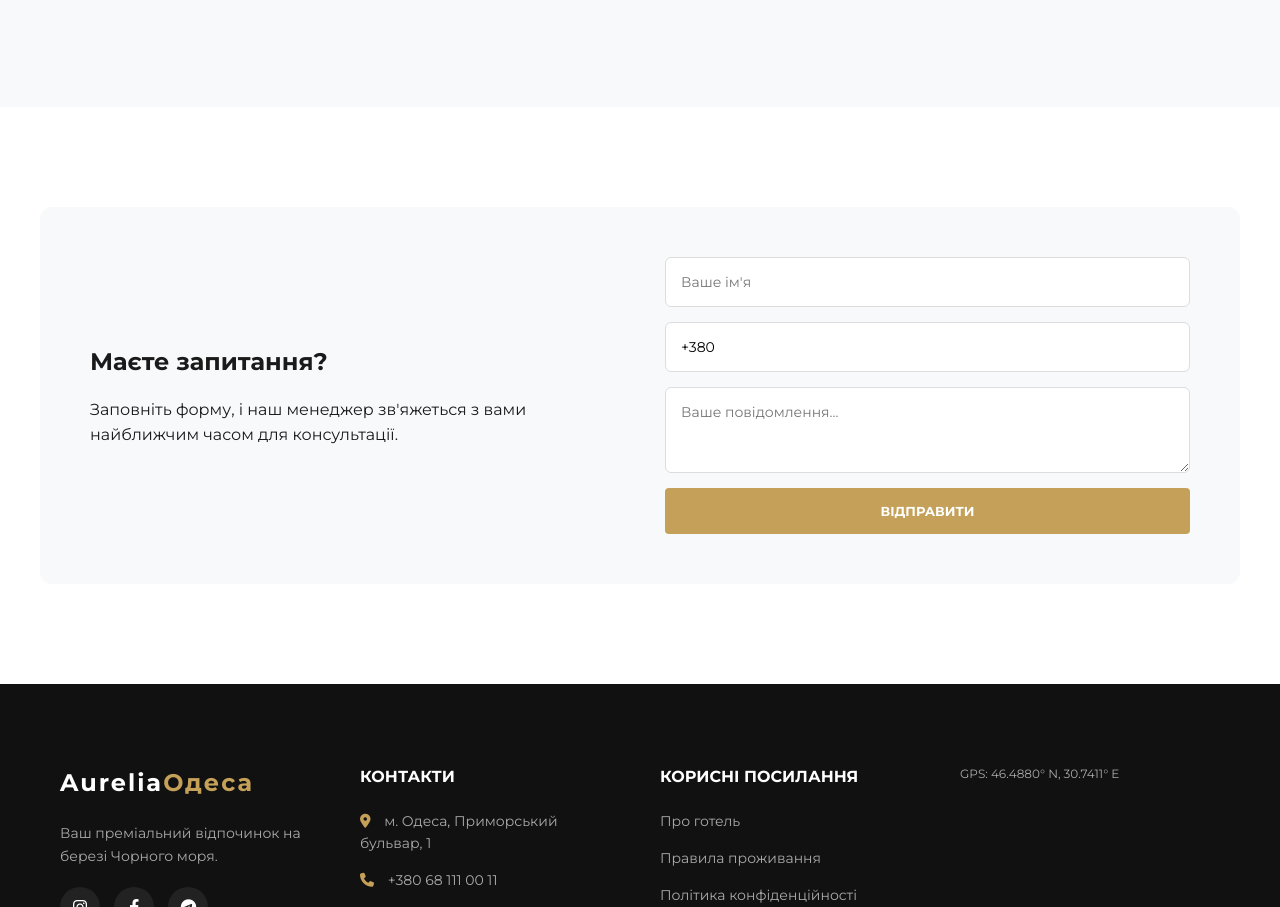
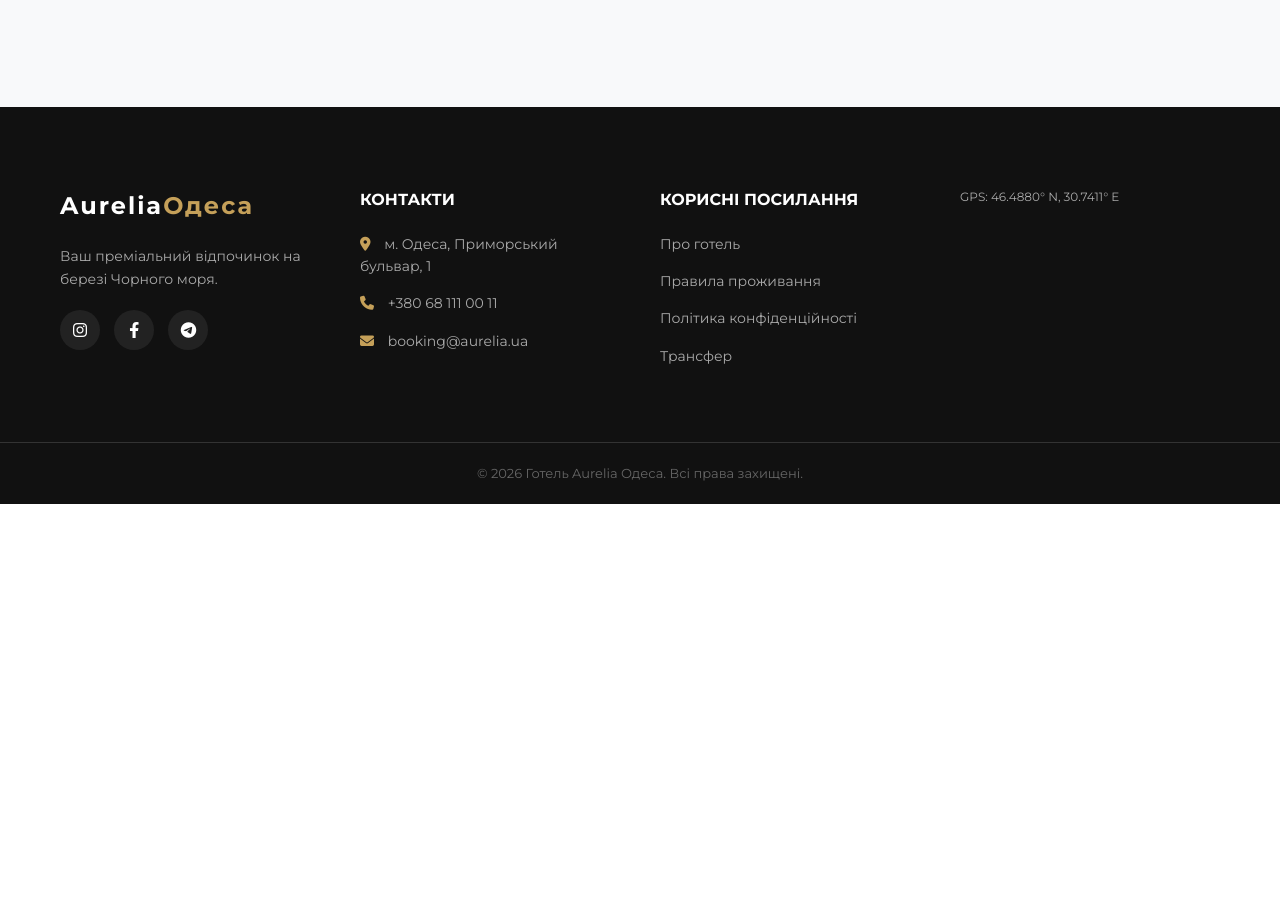
Before and after one commit to topril/Aurelia.krok, a plain HTML site: page index.html in a window 1280 px wide. Shown: the part 4864-5771 px from the top of the page. After the commit the page ends 5368 px from the top, so only its background shows below. Drawn offline with Linux system fonts and the light colour scheme; no server answers; grey boxes are pictures that could not be loaded.

Commit message:
index.html

```diff
--- a/index.html
+++ b/index.html
@@ -386,20 +386,7 @@
         </div>
     </section>
 
-    <section class="container section">
-        <div class="feedback-box">
-            <div class="feedback-text">
-                <h2 data-i18n="feed_title">Маєте запитання?</h2>
-                <p data-i18n="feed_desc">Заповніть форму, і наш менеджер зв'яжеться з вами найближчим часом для консультації.</p>
-            </div>
-            <form class="feedback-form" id="feedback-form">
-                <input type="text" placeholder="Ваше ім'я" required data-i18n-placeholder="form_name">
-                <input type="tel" value="+380" required maxlength="13" id="f-phone">
-                <textarea rows="3" placeholder="Ваше повідомлення..." required data-i18n-placeholder="feed_msg"></textarea>
-                <button type="submit" class="btn-main" data-i18n="feed_btn">Відправити</button>
-            </form>
-        </div>
-    </section>
+
 
     <footer id="contacts" class="footer">
         <div class="container footer-grid">
```
